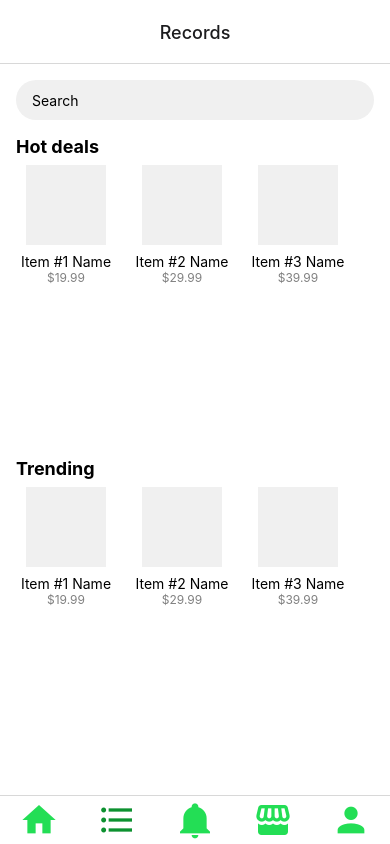
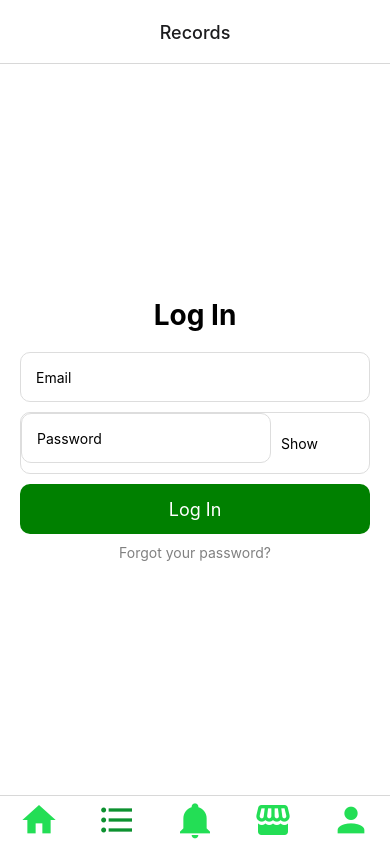
Before and after one commit to IT21036620/Procurement-Management-System, a React Native app in the folder Client/: screen /Records in a window 390 px wide. Built offline with nearby package versions, Linux system fonts and the light colour scheme.

Commit message:
login screen added

```diff
--- a/Client/Navigation/TabNavigation.js
+++ b/Client/Navigation/TabNavigation.js
@@ -10,6 +10,7 @@ import HomeScreen from '../components/Home/HomeScreen.js';
 // import RemindersNavigator from './RemindersNavigator.js';
 // import MediShareNavigator from './MediShareNavigator.js';
 // import ProfileNavigator from './ProfileNavigator.js';
+import LoginScreen from '../components/Login/LoginScreen.js';
 
 import MaterialCommunityIcons from 'react-native-vector-icons/MaterialCommunityIcons';
 
@@ -31,7 +32,7 @@ const TabNavigation = () => {
         />
         <Tab.Screen
           name="Records"
-          component={HomeScreen}
+          component={LoginScreen}
           options={{
             tabBarIcon: ({focused,color, size}) => (
               <MaterialCommunityIcons name="format-list-bulleted" size={40}  color={focused ? "rgb(13, 145, 48)" : "rgb(35, 222, 85)"} />
--- /dev/null
+++ b/Client/components/Login/LoginScreen.js
@@ -0,0 +1,94 @@
+import React, { useState } from 'react';
+import { StyleSheet, View, Text, TextInput, TouchableOpacity, Button } from 'react-native';
+
+const LoginScreen = () => {
+  const [email, setEmail] = useState('');
+  const [password, setPassword] = useState('');
+  const [isPasswordVisible, setIsPasswordVisible] = useState(false);
+
+  return (
+    <View style={styles.container}>
+      <Text style={styles.title}>Log In</Text>
+
+      <TextInput
+        style={styles.input}
+        placeholder="Email"
+        value={email}
+        onChangeText={setEmail}
+      />
+
+      <View style={styles.passwordContainer}>
+        <TextInput
+          style={styles.input}
+          placeholder="Password"
+          secureTextEntry={!isPasswordVisible}
+          value={password}
+          onChangeText={setPassword}
+        />
+        <TouchableOpacity onPress={() => setIsPasswordVisible(prev => !prev)}>
+          <Text style={styles.showPasswordText}>Show</Text>
+        </TouchableOpacity>
+      </View>
+
+      <TouchableOpacity style={styles.loginButton}>
+        <Text style={styles.loginButtonText}>Log In</Text>
+      </TouchableOpacity>
+
+      <TouchableOpacity>
+        <Text style={styles.forgotPasswordText}>Forgot your password?</Text>
+      </TouchableOpacity>
+    </View>
+  );
+};
+
+const styles = StyleSheet.create({
+  container: {
+    flex: 1,
+    padding: 20,
+    backgroundColor: 'white',
+    justifyContent: 'center',
+  },
+  title: {
+    fontSize: 28,
+    fontWeight: 'bold',
+    marginBottom: 20,
+    textAlign: 'center',
+  },
+  input: {
+    height: 50,
+    borderColor: '#ddd',
+    borderWidth: 1,
+    borderRadius: 10,
+    paddingHorizontal: 15,
+    marginBottom: 10,
+  },
+  passwordContainer: {
+    flexDirection: 'row',
+    alignItems: 'center',
+    borderColor: '#ddd',
+    borderWidth: 1,
+    borderRadius: 10,
+    marginBottom: 10,
+  },
+  showPasswordText: {
+    padding: 10,
+  },
+  loginButton: {
+    height: 50,
+    backgroundColor: 'green',
+    borderRadius: 10,
+    justifyContent: 'center',
+    alignItems: 'center',
+    marginBottom: 10,
+  },
+  loginButtonText: {
+    color: 'white',
+    fontSize: 18,
+  },
+  forgotPasswordText: {
+    textAlign: 'center',
+    color: 'gray',
+  },
+});
+
+export default LoginScreen;
```
